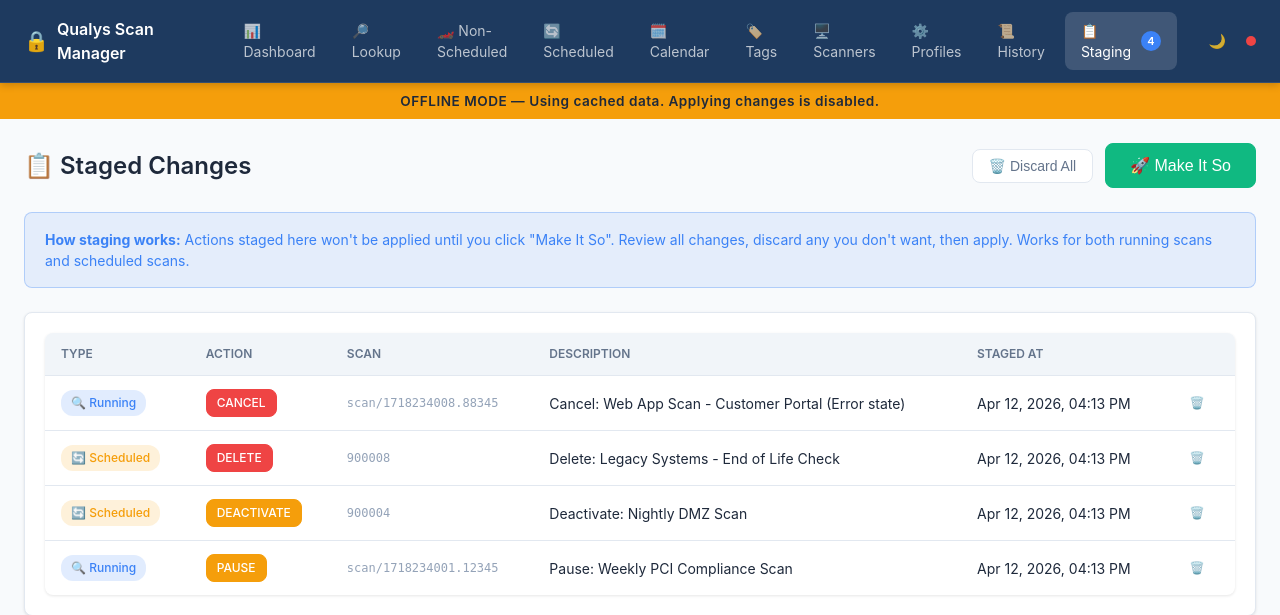
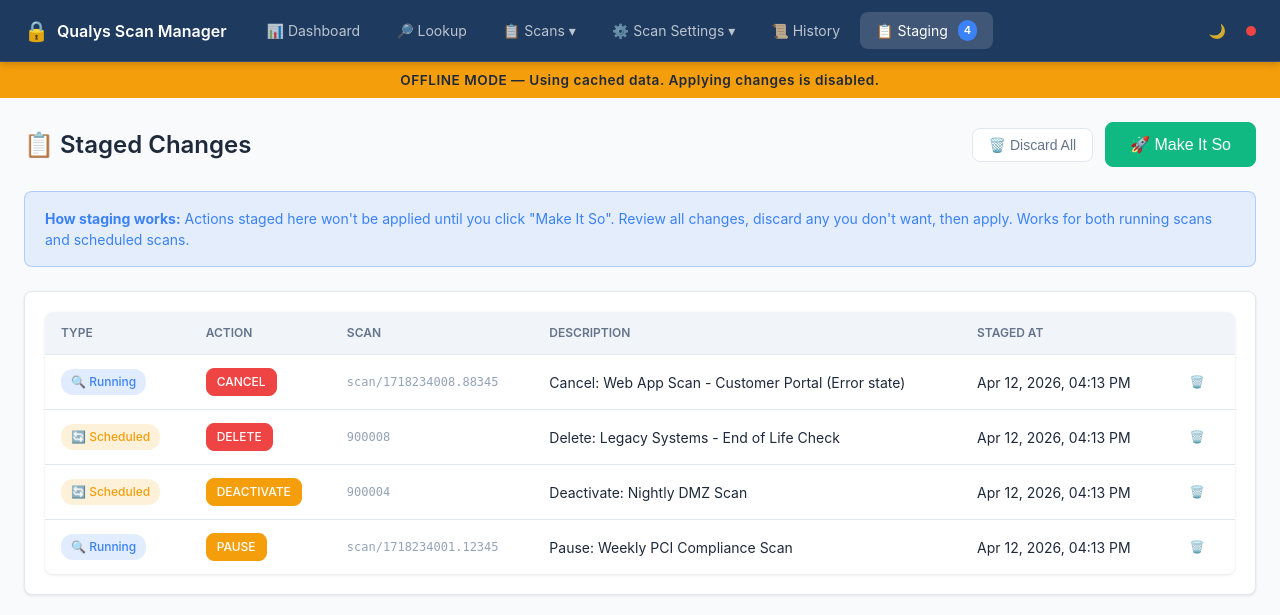
Before and after one commit to wchan1991/qualys-tool, a Flask app: page /staging in a window 1280 px wide. Shown: the top 615 px of the page. Run offline with Flask 3, Linux system fonts and the light colour scheme; data comes from the database, SQL or seed files in the repository; both versions use the stored data as it was before the commit.

Commit message:
REQ-020: Performance, staging dedup, nav restructure, dark mode, git hygiene
- P0: Fix staging duplication — dedup guard in stage_change() checks for
  existing pending row before INSERT; bulk buttons disabled during fetch
- P1a: Merge loadNext48h into loadDashboard (eliminates second /api/dashboard call)
- P1b: Pass scheduled list to get_launch_forecast (eliminates redundant DB read)
- P1c: Health endpoint uses cached get_target_sources instead of live API call
- P1d: get_scanners() routes through target-sources cache
- P2: Add data/qualys_scans.db to .gitignore, untrack from git, add .gitkeep
- P3: Replace hardcoded inline colors with CSS vars for dark mode
- P4: Nav restructure — group tabs under Scans and Scan Settings dropdowns
- P5: Add 3 MODIFY staged entries to seed_test_data.py for profile-change testing

Co-Authored-By: Claude Opus 4.6 <noreply@anthropic.com>

```diff
--- a/app.py
+++ b/app.py
@@ -349,11 +349,13 @@ def api_health():
 
     try:
         manager = get_manager()
-        profiles = manager.client.list_option_profiles()
+        # Use cached target-sources (5-min TTL) instead of a live API call
+        # per health check — avoids hammering Qualys every 60 seconds.
+        ts = manager.get_target_sources()
         return {
             "status": "connected",
             "api_url": config.api_url,
-            "profiles": len(profiles),
+            "profiles": len(ts.get("option_profiles", [])),
             "offline": _offline_mode,
         }
     except QualysError as e:
--- a/src/database.py
+++ b/src/database.py
@@ -752,6 +752,22 @@ class ScanDatabase:
             ID of the staged change
         """
         cursor = self.conn.cursor()
+
+        # ── Dedup guard: skip if an identical pending change already exists.
+        # Prevents duplicates from double-clicks or modal re-fires.
+        cursor.execute("""
+            SELECT id FROM staged_changes
+            WHERE scan_ref = ? AND change_type = ? AND applied = 0
+            LIMIT 1
+        """, (scan_ref, change_type.value))
+        existing = cursor.fetchone()
+        if existing:
+            logger.info(
+                f"Dedup: pending {change_type.value} on {scan_type}/{scan_ref} "
+                f"already staged (id={existing[0]}), skipping"
+            )
+            return existing[0]
+
         now = datetime.now().astimezone().isoformat()
         payload_json = json.dumps(payload) if payload is not None else None
 
--- a/src/scan_manager.py
+++ b/src/scan_manager.py
@@ -156,8 +156,8 @@ class ScanManager:
         }
 
     def get_scanners(self) -> List[Dict[str, Any]]:
-        """Get scanner appliances."""
-        return self.client.list_scanners()
+        """Get scanner appliances (served from the 5-min TTL cache)."""
+        return self.get_target_sources().get("scanners", [])
 
     # ========================================================
     # STAGING OPERATIONS - RUNNING SCANS
@@ -590,10 +590,17 @@ class ScanManager:
             return self._ondemand_events(start_dt, end_dt)
         return self._scheduled_events(start_dt, end_dt)
 
-    def get_launch_forecast(self, hours: int = 24) -> List[Dict[str, Any]]:
+    def get_launch_forecast(
+        self, hours: int = 24, scheduled: Optional[List[Dict[str, Any]]] = None
+    ) -> List[Dict[str, Any]]:
         """
         F20: project active scheduled scans forward into hourly buckets so
         the dashboard chart can show "next 24/48/72h" forecasts.
+
+        Args:
+            hours: number of hours to forecast
+            scheduled: optional pre-fetched scheduled scans list to avoid
+                       a redundant DB/API call when the caller already has it
 
         Returns a list of {hour, count} dicts ordered by time.
         """
@@ -605,7 +612,8 @@ class ScanManager:
         for h in range(hours):
             buckets[now + timedelta(hours=h)] = 0
 
-        scheduled = self.get_scheduled_scans()
+        if scheduled is None:
+            scheduled = self.get_scheduled_scans()
         for scan in scheduled:
             if not scan.get("active"):
                 continue
@@ -832,8 +840,9 @@ class ScanManager:
         inactive_scheduled = len(scheduled) - active_scheduled
 
         # Count scheduled scan launches in the next 48 hours
+        # Pass the already-fetched list to avoid a redundant DB read.
         try:
-            forecast_48h = self.get_launch_forecast(48)
+            forecast_48h = self.get_launch_forecast(48, scheduled=scheduled)
             upcoming_48h = sum(b["count"] for b in forecast_48h)
         except Exception:
             upcoming_48h = 0
--- a/static/style.css
+++ b/static/style.css
@@ -1152,6 +1152,47 @@ body {
     background: var(--bg-secondary);
 }
 
+/* ── Nav dropdown groups ─────────────────────────────────── */
+.nav-dropdown {
+    position: relative;
+    display: inline-flex;
+}
+.nav-dropdown-trigger {
+    cursor: pointer;
+    background: none;
+    border: none;
+    font: inherit;
+    /* Inherits .nav-link colors via the dual class in the HTML */
+}
+.nav-dropdown-menu {
+    position: absolute;
+    top: calc(100% + 4px);
+    left: 0;
+    background: var(--bg-primary);
+    border: 1px solid var(--border-color);
+    border-radius: 6px;
+    box-shadow: 0 4px 16px rgba(0, 0, 0, 0.2);
+    padding: 4px;
+    z-index: 200;
+    min-width: 180px;
+}
+.nav-dropdown-item {
+    display: block;
+    padding: 8px 14px;
+    color: var(--text-primary);
+    text-decoration: none;
+    border-radius: 4px;
+    font-size: 0.9rem;
+    white-space: nowrap;
+}
+.nav-dropdown-item:hover {
+    background: var(--bg-secondary);
+}
+.nav-dropdown-item.active {
+    background: var(--bg-tertiary);
+    font-weight: 600;
+}
+
 /* Offline mode banner */
 .offline-banner {
     background: var(--warning);
--- a/templates/base.html
+++ b/templates/base.html
@@ -20,24 +20,55 @@
             <a href="{{ url_for('lookup_page') }}" class="nav-link {% if request.endpoint == 'lookup_page' %}active{% endif %}">
                 🔎 Lookup
             </a>
-            <a href="{{ url_for('scans_page') }}" class="nav-link {% if request.endpoint == 'scans_page' %}active{% endif %}">
+
+            {# ── Scans dropdown ── #}
+            {% set _scans_active = request.endpoint in ('scans_page','scan_detail_page','scheduled_page','scheduled_detail_page','scheduled_new_page','scheduled_edit_page','calendar_page') %}
+            <div class="nav-dropdown dropdown">
+                <button class="nav-dropdown-trigger nav-link {% if _scans_active %}active{% endif %}"
+                        data-dropdown="nav-scans-menu"
+                        onclick="toggleDropdown('nav-scans-menu')">
+                    📋 Scans ▾
+                </button>
+                <div id="nav-scans-menu" class="dropdown-menu nav-dropdown-menu hidden">
+                    <a href="{{ url_for('scans_page') }}"
+                       class="nav-dropdown-item {% if request.endpoint == 'scans_page' %}active{% endif %}">
                         🏎️ Non-Scheduled
                     </a>
-            <a href="{{ url_for('scheduled_page') }}" class="nav-link {% if request.endpoint == 'scheduled_page' %}active{% endif %}">
+                    <a href="{{ url_for('scheduled_page') }}"
+                       class="nav-dropdown-item {% if request.endpoint in ('scheduled_page','scheduled_detail_page','scheduled_new_page','scheduled_edit_page') %}active{% endif %}">
                         🔄 Scheduled
                     </a>
-            <a href="{{ url_for('calendar_page') }}" class="nav-link {% if request.endpoint == 'calendar_page' %}active{% endif %}">
+                    <a href="{{ url_for('calendar_page') }}"
+                       class="nav-dropdown-item {% if request.endpoint == 'calendar_page' %}active{% endif %}">
                         🗓️ Calendar
                     </a>
-            <a href="{{ url_for('tags_page') }}" class="nav-link {% if request.endpoint == 'tags_page' %}active{% endif %}">
+                </div>
+            </div>
+
+            {# ── Scan Settings dropdown ── #}
+            {% set _settings_active = request.endpoint in ('tags_page','scanners_page','option_profiles_page') %}
+            <div class="nav-dropdown dropdown">
+                <button class="nav-dropdown-trigger nav-link {% if _settings_active %}active{% endif %}"
+                        data-dropdown="nav-settings-menu"
+                        onclick="toggleDropdown('nav-settings-menu')">
+                    ⚙️ Scan Settings ▾
+                </button>
+                <div id="nav-settings-menu" class="dropdown-menu nav-dropdown-menu hidden">
+                    <a href="{{ url_for('tags_page') }}"
+                       class="nav-dropdown-item {% if request.endpoint == 'tags_page' %}active{% endif %}">
                         🏷️ Tags
                     </a>
-            <a href="{{ url_for('scanners_page') }}" class="nav-link {% if request.endpoint == 'scanners_page' %}active{% endif %}">
+                    <a href="{{ url_for('scanners_page') }}"
+                       class="nav-dropdown-item {% if request.endpoint == 'scanners_page' %}active{% endif %}">
                         🖥️ Scanners
                     </a>
-            <a href="{{ url_for('option_profiles_page') }}" class="nav-link {% if request.endpoint == 'option_profiles_page' %}active{% endif %}">
+                    <a href="{{ url_for('option_profiles_page') }}"
+                       class="nav-dropdown-item {% if request.endpoint == 'option_profiles_page' %}active{% endif %}">
                         ⚙️ Profiles
                     </a>
+                </div>
+            </div>
+
             <a href="{{ url_for('changelog_page') }}" class="nav-link {% if request.endpoint == 'changelog_page' %}active{% endif %}">
                 📜 History
             </a>
--- a/templates/staging.html
+++ b/templates/staging.html
@@ -134,12 +134,12 @@ function renderStaged(changes) {
                     const t = ch.option_title || ch.option_profile || '';
                     parts.push(
                         `Profile → <em>${escapeHtml(t)}</em> ` +
-                        `<code style="font-size:0.75rem;color:#6b7280">id=${escapeHtml(String(ch.option_id))}</code>`
+                        `<code style="font-size:0.75rem;color:var(--text-secondary)">id=${escapeHtml(String(ch.option_id))}</code>`
                     );
                 } else if (ch.option_profile) {
                     parts.push(
                         `Profile → <em>${escapeHtml(ch.option_profile)}</em> ` +
-                        `<span style="color:#b91c1c;font-size:0.75rem">⚠ no ID — title-only match</span>`
+                        `<span style="color:var(--danger);font-size:0.75rem">⚠ no ID — title-only match</span>`
                     );
                 }
                 extraDetail = parts.length ? `<div style="font-size:0.8rem;color:var(--text-muted,#666);margin-top:0.2rem">${parts.join(' · ')}</div>` : '';
```
Also changed, not shown: BACKLOG.md (+37 -0 lines), seed_test_data.py (+51 -0 lines), templates/index.html (+14 -24 lines), templates/scheduled.html (+15 -5 lines), data/qualys_scans.db (deleted), 2 other files. Lines whose indentation alone changed are shown as unchanged.
